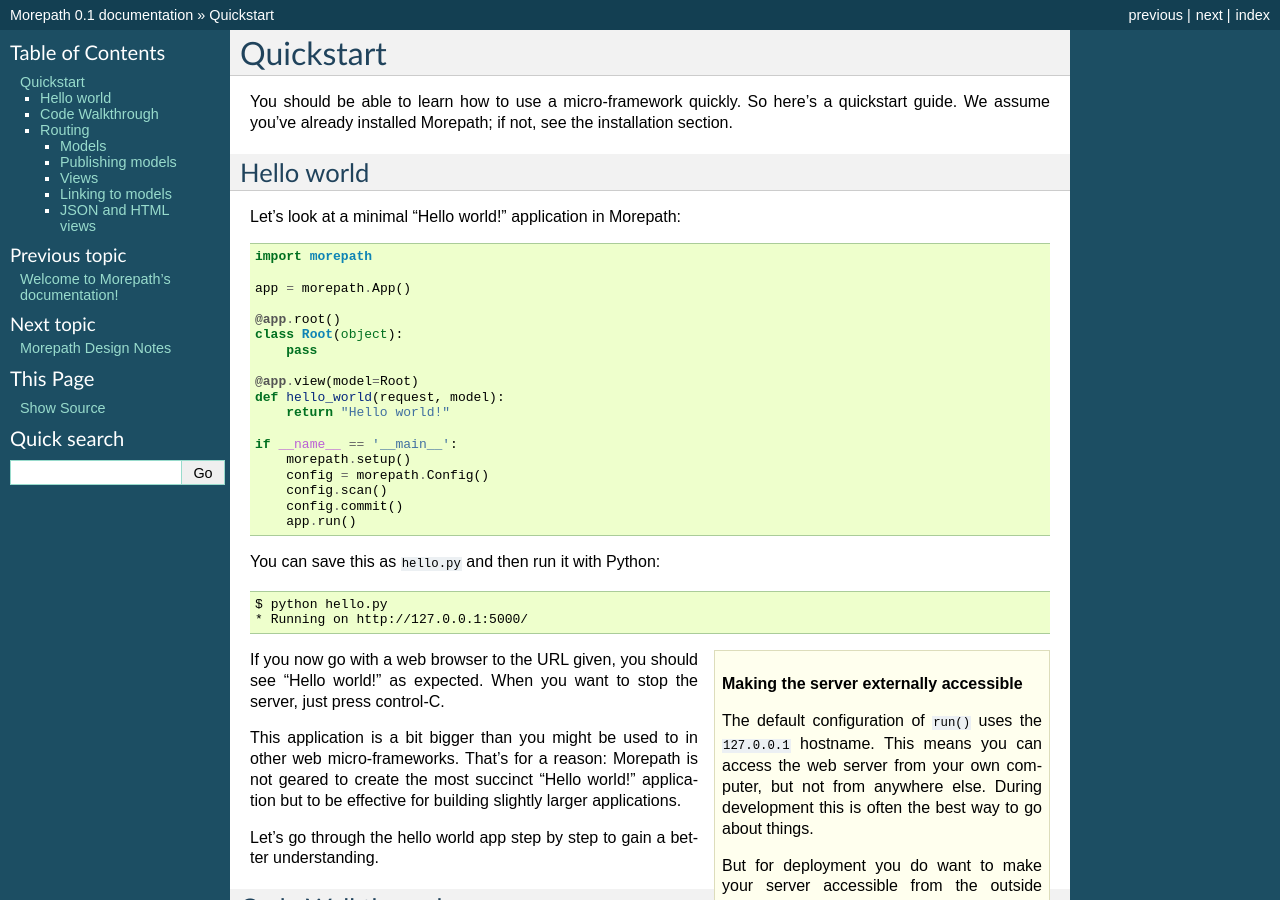
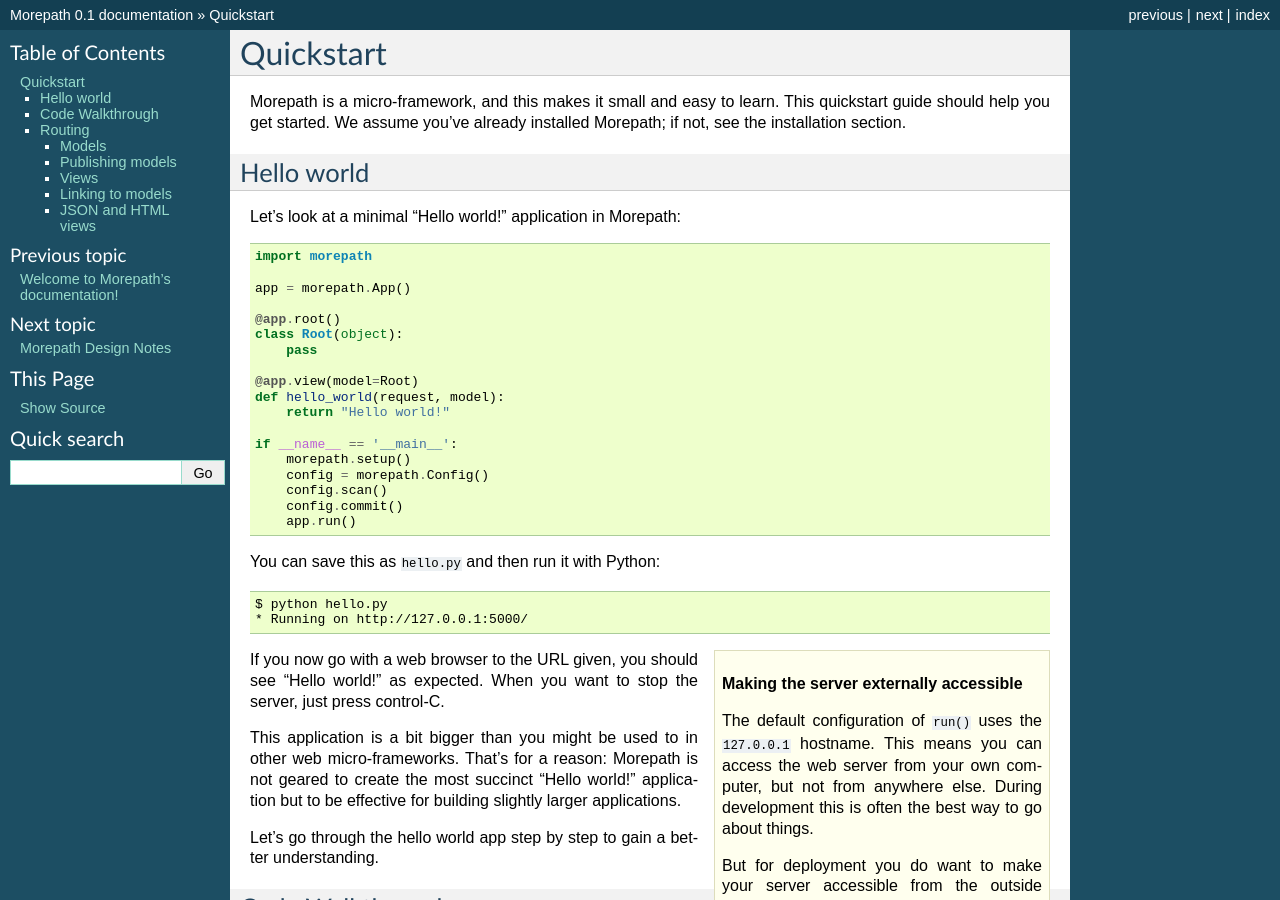
Before and after one commit to morepath/morepath, a Sphinx documentation site: the page built from doc/quickstart.rst, in a window 1280 px wide and 900 px high. Built offline with Sphinx 7.4.7, drawn with Linux system fonts in a browser that asks for light colours.

Commit message:
Better intro.

```diff
--- a/doc/quickstart.rst
+++ b/doc/quickstart.rst
@@ -1,9 +1,10 @@
 Quickstart
 ==========
 
-You should be able to learn how to use a micro-framework quickly. So
-here's a quickstart guide. We assume you've already installed
-Morepath; if not, see the :ref:`installation` section.
+Morepath is a micro-framework, and this makes it small and easy to
+learn. This quickstart guide should help you get started. We assume
+you've already installed Morepath; if not, see the :ref:`installation`
+section.
 
 Hello world
 -----------
```
